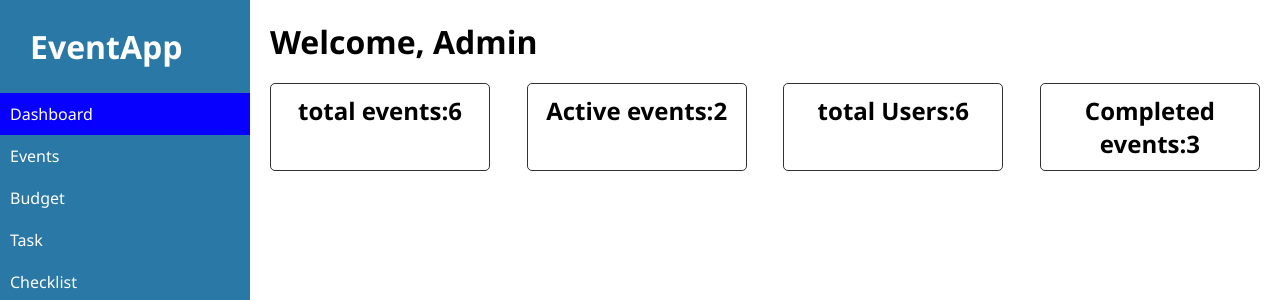
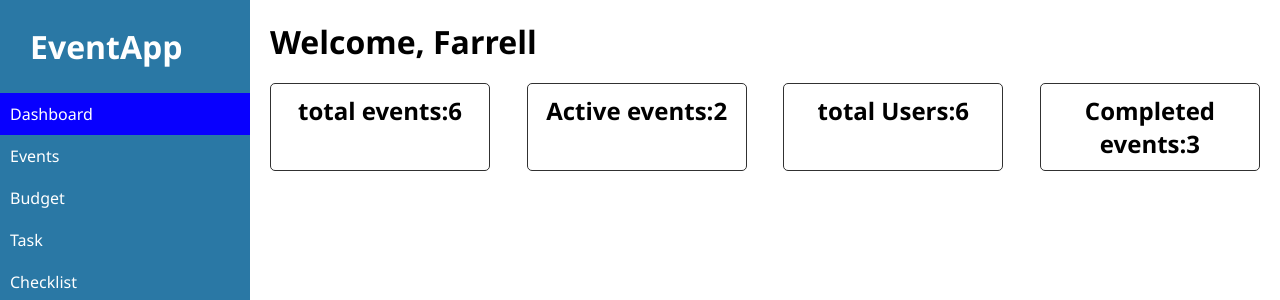
Before and after one commit to RaxonRafi/event, a PHP site: page /dashboard.php in a window 1280 px wide. Shown: the top 300 px of the page. Run offline with PHP 8.4, Linux system fonts and the light colour scheme; a user stored in the database is signed in; data comes from the database, SQL or seed files in the repository.

Commit message:
Admin Name

```diff
--- a/dashboard.php
+++ b/dashboard.php
@@ -5,7 +5,7 @@ require_once "./config/sidebar.php";
 if(!isset($_SESSION['email_address'])){
 
   header("location: login.php");
-  // SELECT COUNT(*) AS total_event FROM event;
+
 
 }
 $total_event_sql="SELECT COUNT(*) AS total_event FROM event";
@@ -22,7 +22,7 @@ $total_user_cnt=mysqli_fetch_assoc(mysqli_query($conn,$total_user_sql));
 
 ?>
   <div id="content">
-    <h1>Welcome, Admin </h1>
+    <h1>Welcome, <?php echo $_SESSION['lastName'] ?> </h1>
 
     <div class="dashboard-items">
       <div class="box">
```
